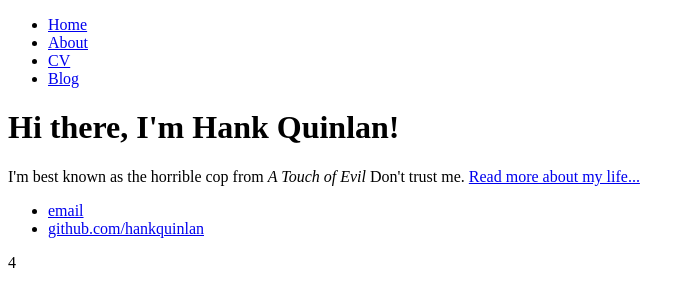
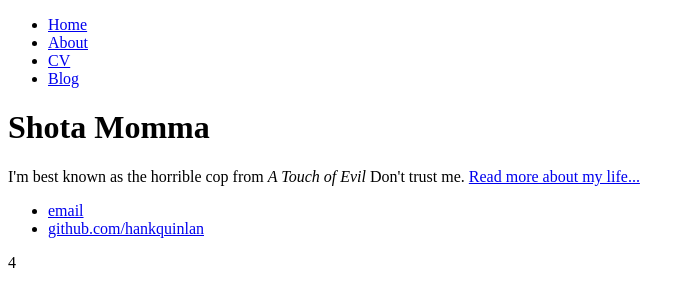
Before and after one commit to shotam/shotam.github.io, a plain HTML site: page index.html in a window 1280 px wide. Shown: the whole page, without its empty margins (0-695 px from the left). Drawn offline with Linux system fonts and the light colour scheme.

Commit message:
Update index.html

```diff
--- a/index.html
+++ b/index.html
@@ -14,7 +14,7 @@
 		</nav>
 		<div class="container">
     		<div class="blurb">
-        		<h1>Hi there, I'm Hank Quinlan!</h1>
+        		<h1>Shota Momma</h1>
 				<p>I'm best known as the horrible cop from <em>A Touch of Evil</em> Don't trust me. <a href="/about">Read more about my life...</a></p>
     		</div><!-- /.blurb -->
 		</div><!-- /.container -->
```
